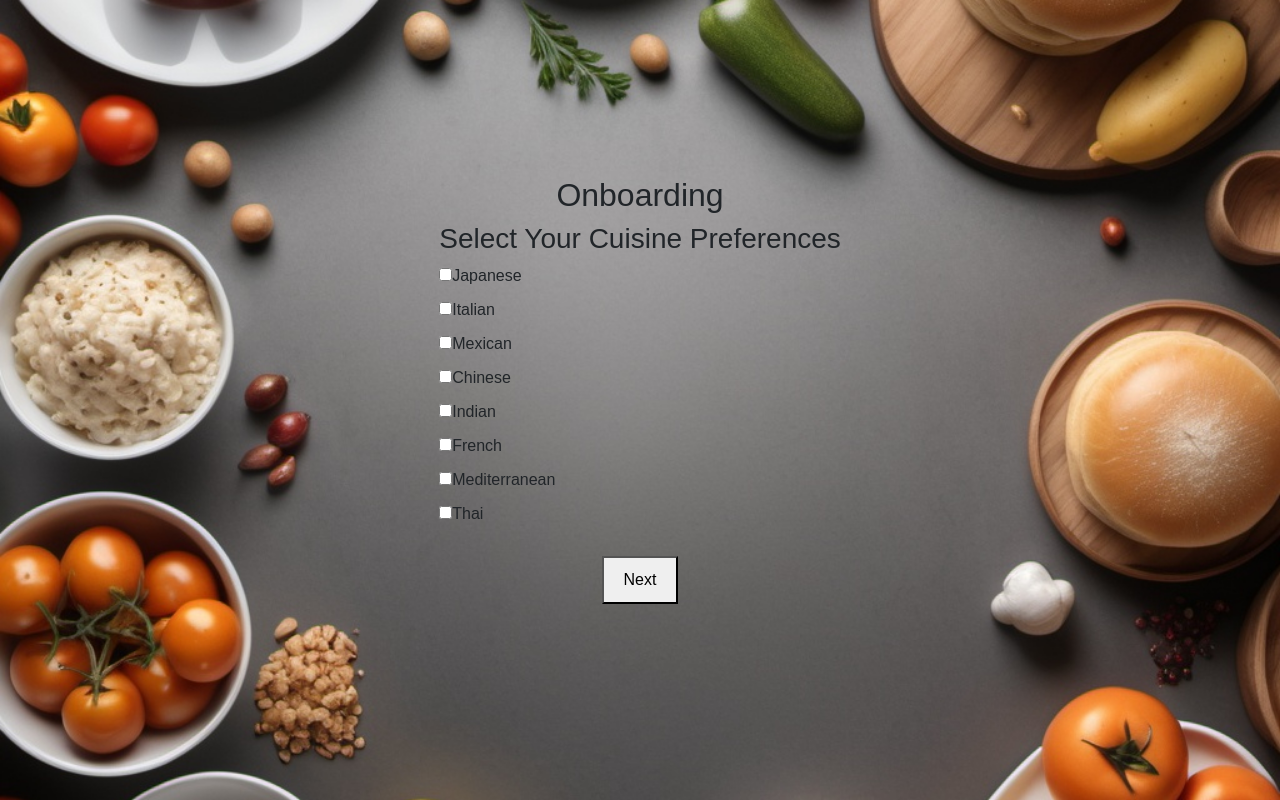
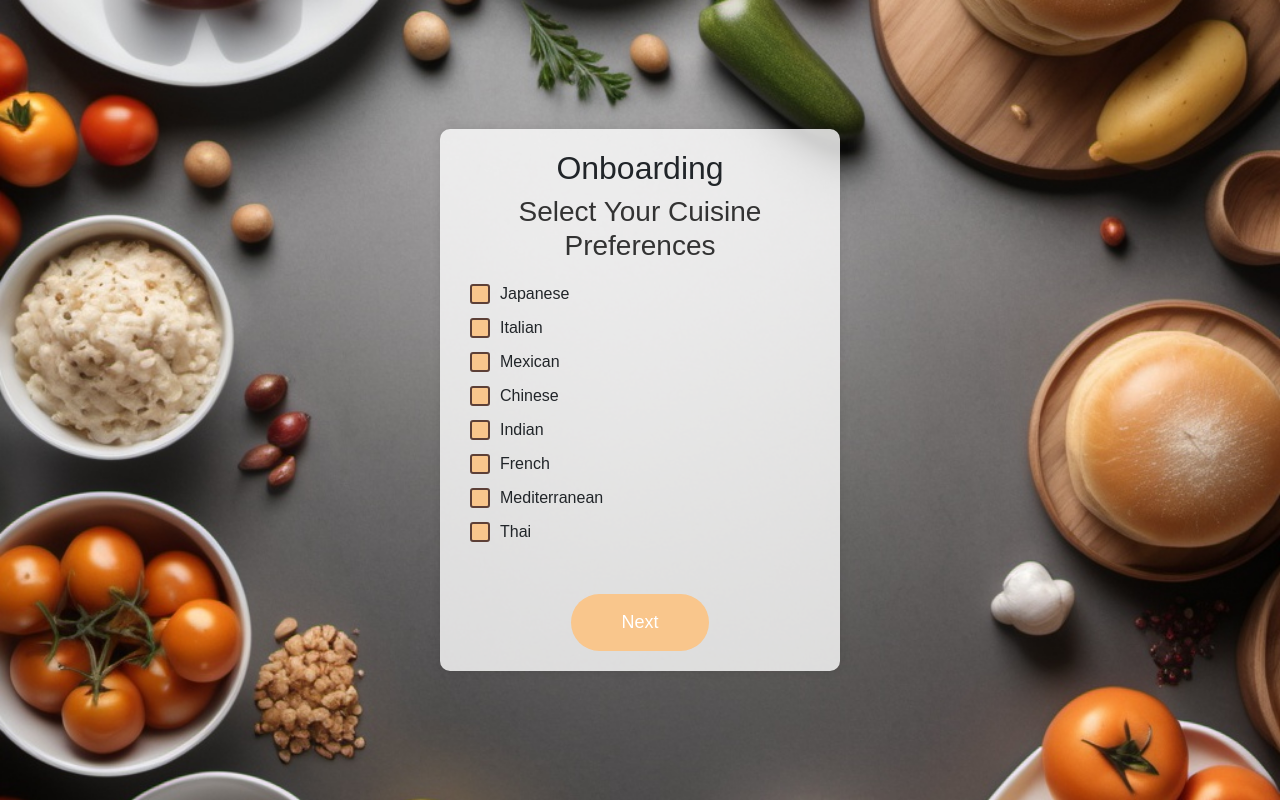
Before and after one commit to duchuynh/PhoenixCoders, a React (Create React App) app in the folder React/potluck/: page /onboarding in a window 1280 px wide. Built offline with nearby package versions, Linux system fonts and the light colour scheme.

Commit message:
Basic onboarding flow styling

```diff
--- a/React/potluck/src/pages/Onboarding/Onboarding.css
+++ b/React/potluck/src/pages/Onboarding/Onboarding.css
@@ -1,29 +1,122 @@
+/* General Styles */
+body {
+  margin: 0;
+  padding: 0;
+  font-family: Arial, sans-serif;
+  height: 100vh;
+  display: flex;
+  justify-content: center;
+  align-items: center;
+  background-size: cover;
+  background-position: center;
+  background-repeat: no-repeat;
+  background-size: 100%;
+}
+
 .onboarding-container {
-    display: flex;
-    flex-direction: column;
-    align-items: center;
-    justify-content: center;
-    min-height: 100vh;
+  width: 400px;
+  padding: 20px;
+  background-color: rgba(255, 255, 255, 0.8); /* Slight transparency to blend with the background */
+  border-radius: 10px;
+  box-shadow: 0 0 10px rgba(0, 0, 0, 0.1);
   text-align: center;
 }
 
-  .onboarding-step {
+.onboarding-step h3 {
+  color: #333;
   margin-bottom: 20px;
 }
 
 .checkbox-group, .radio-group {
   display: flex;
   flex-direction: column;
-    align-items: flex-start;
   margin-bottom: 20px;
 }
 
+/* Hide the default checkbox and radio input */
+.checkbox-label input[type="checkbox"],
+.radio-label input[type="radio"] {
+  position: absolute;
+  opacity: 0;
+  cursor: pointer;
+}
+
+/* Create a custom checkbox */
+.custom-checkbox {
+  display: inline-block;
+  width: 20px;
+  height: 20px;
+  background-color: #f9c68c; /* Background of unchecked checkbox */
+  border-radius: 3px;
+  border: 2px solid #5D4037; /* Dark brown border */
+  margin-right: 10px;
+  position: relative;
+}
+
+/* Create a custom radio button */
+.custom-radio {
+  display: inline-block;
+  width: 20px;
+  height: 20px;
+  background-color: #f9c68c; /* Background of unchecked radio button */
+  border-radius: 50%;
+  border: 2px solid #5D4037; /* Dark brown border */
+  margin-right: 10px;
+  position: relative;
+}
+
+/* Show check mark inside custom checkbox when checked */
+.checkbox-label input[type="checkbox"]:checked + .custom-checkbox::after {
+  content: '✔';
+  color: #5D4037; /* Dark brown checkmark */
+  font-size: 18px;
+  position: absolute;
+  top: -2px;
+  left: 2px;
+}
+
+/* Show inner circle inside custom radio button when checked */
+.radio-label input[type="radio"]:checked + .custom-radio::after {
+  content: '';
+  display: block;
+  width: 10px;
+  height: 10px;
+  background-color: #5D4037; /* Dark brown dot for radio */
+  border-radius: 50%;
+  position: absolute;
+  top: 4px;
+  left: 4px;
+}
+
+/* Button Styles */
+.onboarding-button {
+  padding: 15px 50px; /* Similar padding to your example */
+  background-color: #f9c68c; /* The peach color */
+  color: white; /* White text */
+  font-size: 18px; /* Larger text size */
+  border: none;
+  border-radius: 40px; /* Fully rounded corners like the image */
+  cursor: pointer;
+  display: inline-block;
+  text-align: center;
+  transition: background-color 0.3s ease;
+  margin-top: 20px; /* Add some space above the button */
+}
+
+.onboarding-button:hover {
+  background-color: #f39f5f; /* Slightly darker shade on hover */
+}
+
+/* Styling for labels */
 .checkbox-label, .radio-label {
+  display: flex;
+  align-items: center;
+  font-size: 16px;
   margin-bottom: 10px;
 }
 
-  .onboarding-button {
-    padding: 10px 20px;
+.checkbox-label span, .radio-label span {
+  margin-left: 10px;
   font-size: 16px;
-    cursor: pointer;
+  color: #333;
 }
--- a/React/potluck/src/pages/Onboarding/Onboarding.js
+++ b/React/potluck/src/pages/Onboarding/Onboarding.js
@@ -80,7 +80,7 @@ function Onboarding() {
                   checked={selectedCuisines.includes(cuisine)}
                   onChange={() => handleCuisineChange(cuisine)}
                 />
-                {cuisine}
+                <span className="custom-checkbox"></span> {cuisine}
               </label>
             ))}
           </div>
@@ -98,7 +98,7 @@ function Onboarding() {
                   checked={selectedRestrictions.includes(restriction)}
                   onChange={() => handleRestrictionChange(restriction)}
                 />
-                {restriction}
+                <span className="custom-checkbox"></span> {restriction}
               </label>
             ))}
           </div>
@@ -117,7 +117,7 @@ function Onboarding() {
                   checked={skillLevel === level}
                   onChange={handleSkillChange}
                 />
-                {level} ({["Beginner", "Novice", "Intermediate", "Advanced", "Expert"][level - 1]})
+                <span className="custom-radio"></span> {level} ({["Beginner", "Novice", "Intermediate", "Advanced", "Expert"][level - 1]})
               </label>
             ))}
           </div>
```
Lines whose indentation alone changed are shown as unchanged.
